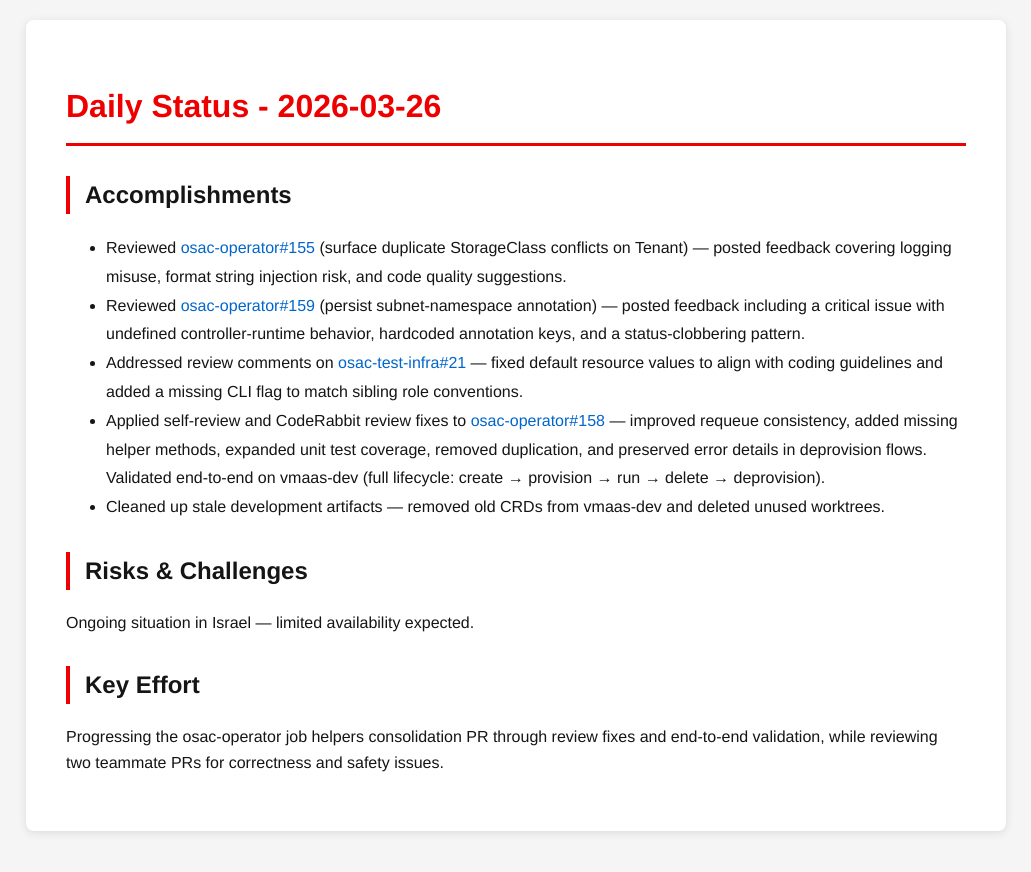
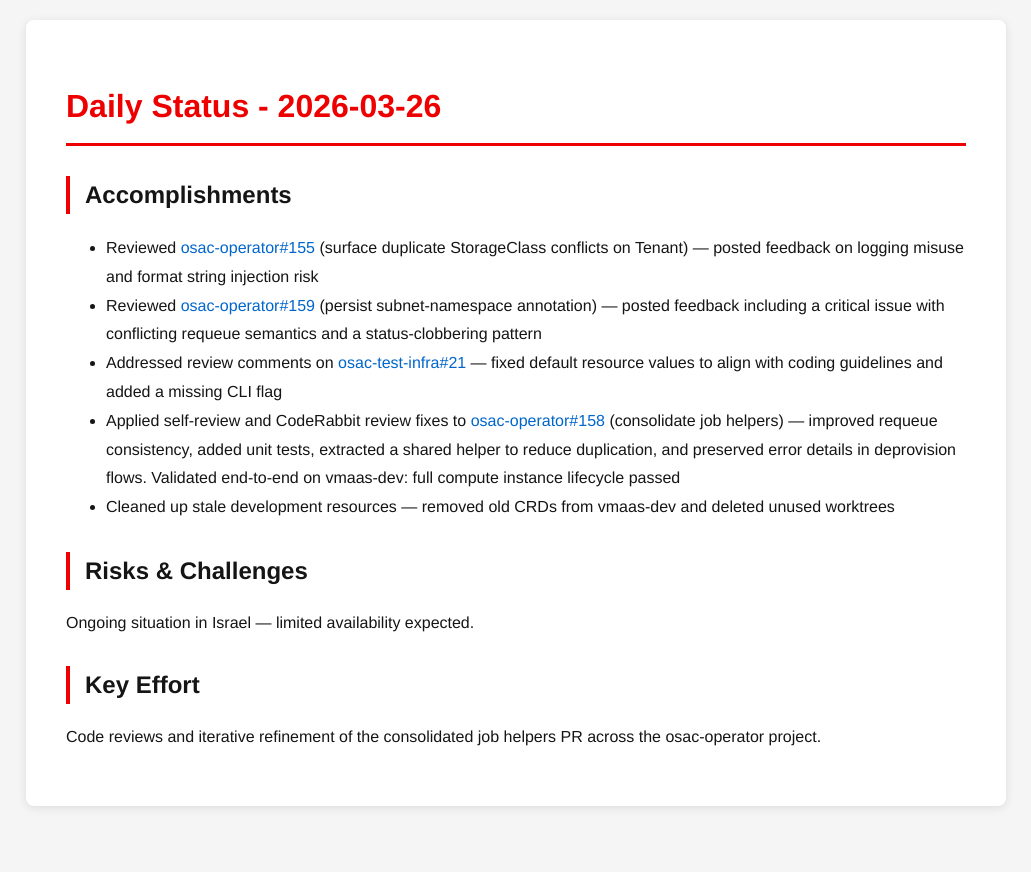
Before and after one commit to tzvatot/daily-status, a Jekyll site: the page built from 2026-03-26.md, in a window 1280 px wide. Shown: the top 872 px of the page, without its empty margins (124-1155 px from the left). Built offline with Jekyll 4.4.1, drawn with Linux system fonts in a browser that asks for light colours.

Commit message:
Daily status update - 2026-03-26

```diff
--- a/2026-03-26.md
+++ b/2026-03-26.md
@@ -7,14 +7,14 @@
 # Daily Status - 2026-03-26
 
 ## Accomplishments
-- Reviewed [osac-operator#155](https://github.com/osac-project/osac-operator/pull/155) (surface duplicate StorageClass conflicts on Tenant) — posted feedback covering logging misuse, format string injection risk, and code quality suggestions.
-- Reviewed [osac-operator#159](https://github.com/osac-project/osac-operator/pull/159) (persist subnet-namespace annotation) — posted feedback including a critical issue with undefined controller-runtime behavior, hardcoded annotation keys, and a status-clobbering pattern.
-- Addressed review comments on [osac-test-infra#21](https://github.com/osac-project/osac-test-infra/pull/21) — fixed default resource values to align with coding guidelines and added a missing CLI flag to match sibling role conventions.
-- Applied self-review and CodeRabbit review fixes to [osac-operator#158](https://github.com/osac-project/osac-operator/pull/158) — improved requeue consistency, added missing helper methods, expanded unit test coverage, removed duplication, and preserved error details in deprovision flows. Validated end-to-end on vmaas-dev (full lifecycle: create → provision → run → delete → deprovision).
-- Cleaned up stale development artifacts — removed old CRDs from vmaas-dev and deleted unused worktrees.
+- Reviewed [osac-operator#155](https://github.com/osac-project/osac-operator/pull/155) (surface duplicate StorageClass conflicts on Tenant) — posted feedback on logging misuse and format string injection risk
+- Reviewed [osac-operator#159](https://github.com/osac-project/osac-operator/pull/159) (persist subnet-namespace annotation) — posted feedback including a critical issue with conflicting requeue semantics and a status-clobbering pattern
+- Addressed review comments on [osac-test-infra#21](https://github.com/osac-project/osac-test-infra/pull/21) — fixed default resource values to align with coding guidelines and added a missing CLI flag
+- Applied self-review and CodeRabbit review fixes to [osac-operator#158](https://github.com/osac-project/osac-operator/pull/158) (consolidate job helpers) — improved requeue consistency, added unit tests, extracted a shared helper to reduce duplication, and preserved error details in deprovision flows. Validated end-to-end on vmaas-dev: full compute instance lifecycle passed
+- Cleaned up stale development resources — removed old CRDs from vmaas-dev and deleted unused worktrees
 
 ## Risks & Challenges
 Ongoing situation in Israel — limited availability expected.
 
 ## Key Effort
-Progressing the osac-operator job helpers consolidation PR through review fixes and end-to-end validation, while reviewing two teammate PRs for correctness and safety issues.
+Code reviews and iterative refinement of the consolidated job helpers PR across the osac-operator project.
```
